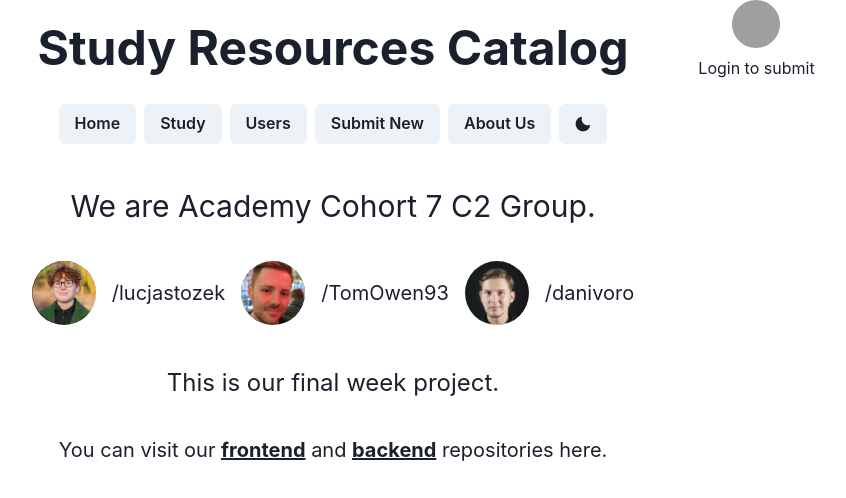
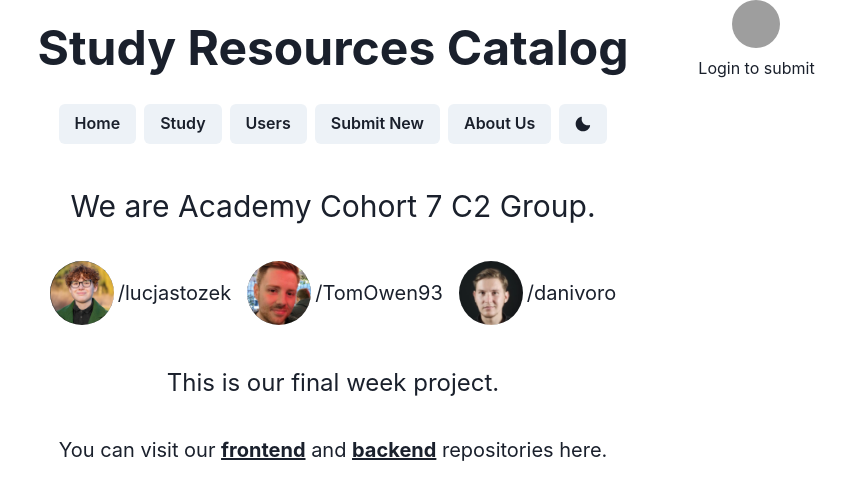
Before and after one commit to lucjastozek/study-resource-catalog-front, a React (Vite) app: page /about-us in a window 1280 px wide. Shown: the top 498 px of the page, without its empty margins (307-1153 px from the left). Built offline with nearby package versions, Linux system fonts and the light colour scheme; no server answers; grey boxes are pictures that could not be loaded.

Commit message:
cleanup AboutUs.tsx

```diff
--- a/src/components/AboutUs.tsx
+++ b/src/components/AboutUs.tsx
@@ -1,4 +1,5 @@
-import { Avatar, Box, Center, Link, Stack, Text } from "@chakra-ui/react";
+import { Box, Center, Stack, Text } from "@chakra-ui/react";
+import { TeamMember } from "./TeamMember";
 
 export function AboutUs() {
     return (
@@ -13,36 +14,18 @@ export function AboutUs() {
                         direction={{ base: "column", lg: "row" }}
                         align="center"
                     >
-                        <Avatar name="L" size="lg" src="./Lucja-avatar.png" />
-                        <Link
-                            href="https://github.com/lucjastozek"
-                            target="_blank"
-                            rel="noopener noreferrer"
-                        >
-                            <Text fontSize={{ base: "xl", lg: "xl" }}>
-                                /lucjastozek
-                            </Text>
-                        </Link>
-                        <Avatar name="T" size="lg" src="./Tom-avatar.png" />
-                        <Link
-                            href="https://github.com/TomOwen93"
-                            target="_blank"
-                            rel="noopener noreferrer"
-                        >
-                            <Text fontSize={{ base: "xl", lg: "xl" }}>
-                                /TomOwen93
-                            </Text>
-                        </Link>
-                        <Avatar name="D" size="lg" src="./Dani-avatar.png" />
-                        <Link
-                            href="https://github.com/danivoro"
-                            target="_blank"
-                            rel="noopener noreferrer"
-                        >
-                            <Text fontSize={{ base: "xl", lg: "xl" }}>
-                                /danivoro
-                            </Text>
-                        </Link>
+                        <TeamMember
+                            name="Lucja"
+                            githubLink="https://github.com/lucjastozek"
+                        />
+                        <TeamMember
+                            name="Tom"
+                            githubLink="https://github.com/TomOwen93"
+                        />
+                        <TeamMember
+                            name="Dani"
+                            githubLink="https://github.com/danivoro"
+                        />
                     </Stack>
                 </Center>
                 <Text
--- /dev/null
+++ b/src/components/TeamMember.tsx
@@ -0,0 +1,22 @@
+import { Avatar, Link, HStack } from "@chakra-ui/react";
+
+interface TeamMemberProps {
+    name: string;
+    githubLink: string;
+}
+
+export function TeamMember({ name, githubLink }: TeamMemberProps): JSX.Element {
+    return (
+        <HStack spacing={1}>
+            <Avatar name={name} size="lg" src={`./${name}-avatar.png`} />
+            <Link
+                href={githubLink}
+                target="_blank"
+                rel="noopener noreferrer"
+                fontSize={{ base: "xl", lg: "xl" }}
+            >
+                {`/${githubLink.split("/").pop()}`}
+            </Link>
+        </HStack>
+    );
+}
```
